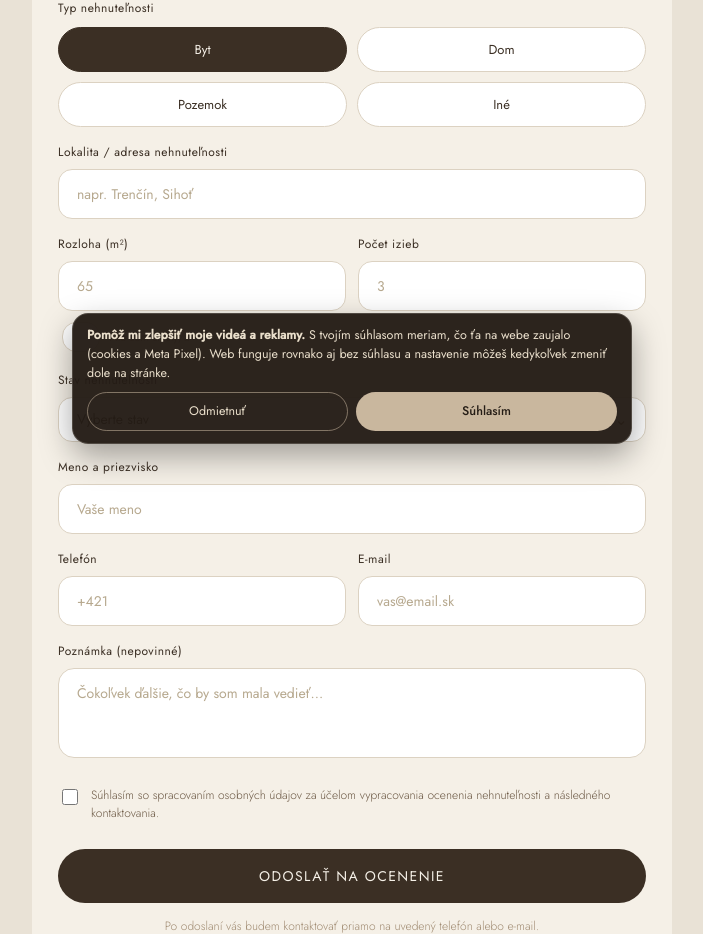
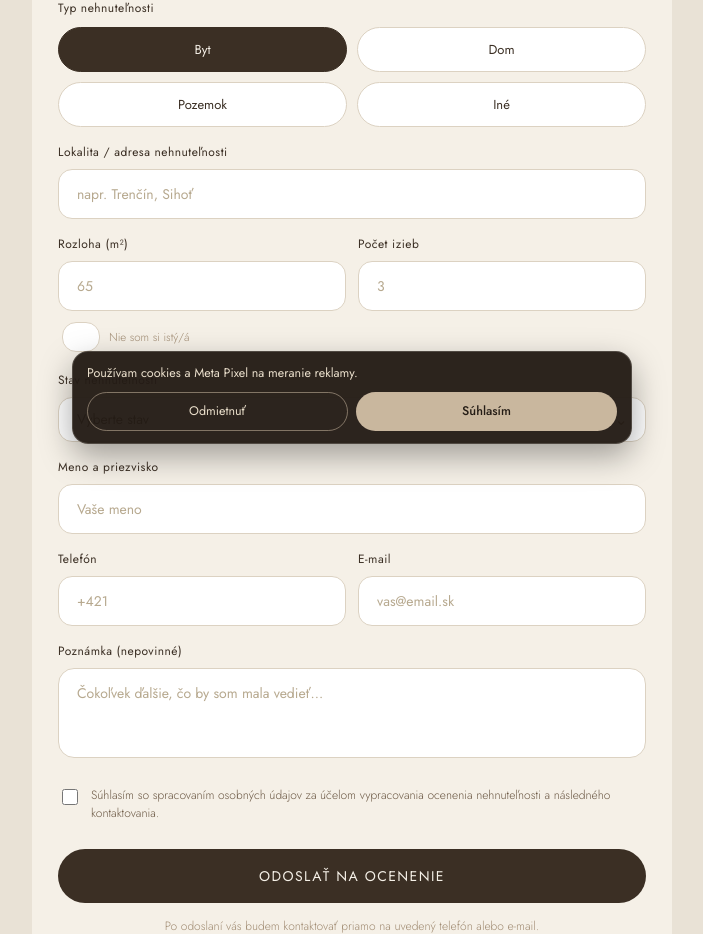
Before and after one commit to sonatomankova/sonaweb, a Flask app: page /ocenenie.html in a window 1280 px wide. Shown: the part 344-1278 px from the top of the page, without its empty margins (288-991 px from the left). Run offline with Flask 3, Linux system fonts and the light colour scheme; data comes from the database, SQL or seed files in the repository.

Commit message:
Shorter cookie banner text
Co-Authored-By: Claude Sonnet 5.5 <noreply@anthropic.com>

```diff
--- a/templates/_pixel.html
+++ b/templates/_pixel.html
@@ -19,7 +19,7 @@
   .cookie-bar button.yes{ background:#C9B79E; color:#241C15; font-weight:500; }
 </style>
 <div class="cookie-bar" id="cookieBar" role="dialog" aria-label="Nastavenie cookies" hidden>
-  <p><b>Pomôž mi zlepšiť moje videá a reklamy.</b> S tvojím súhlasom meriam, čo ťa na webe zaujalo (cookies a Meta Pixel). Web funguje rovnako aj bez súhlasu a nastavenie môžeš kedykoľvek zmeniť dole na stránke.</p>
+  <p>Používam cookies a Meta Pixel na meranie reklamy.</p>
   <div class="cookie-btns">
     <button type="button" id="cookieNo">Odmietnuť</button>
     <button type="button" class="yes" id="cookieYes">Súhlasím</button>
```
